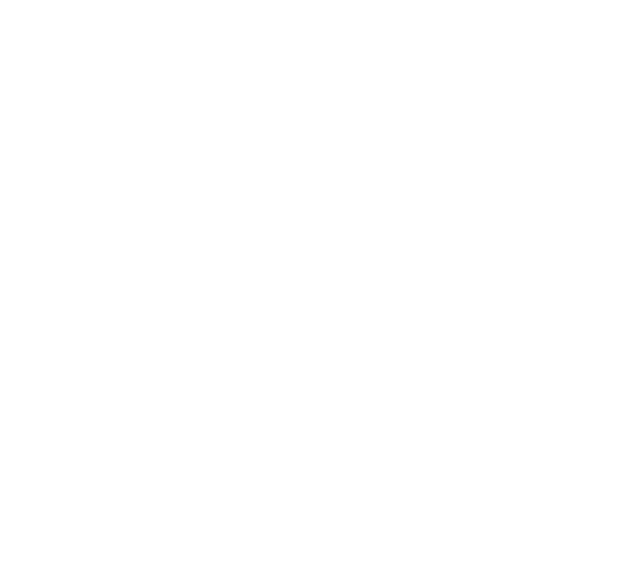
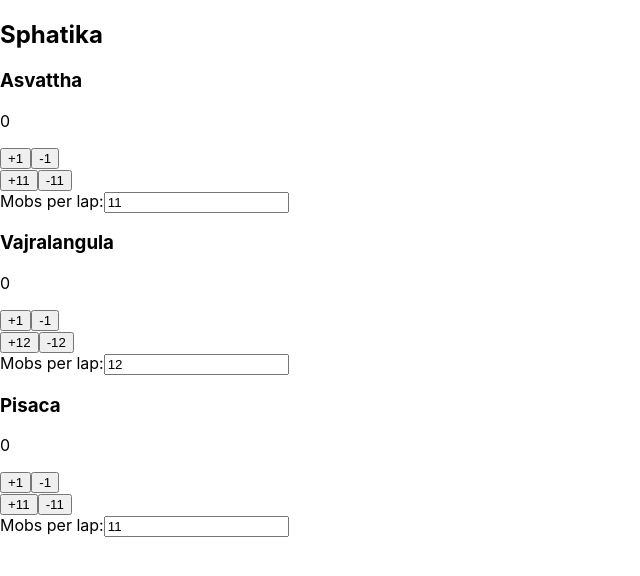
Before and after one commit to MattKeane/ffxiv-kcs-counter-front, a React (Create React App) app: page /sphatika in a window 1280 px wide. Before the commit this address had no page. Shown: the top 576 px of the page, without its empty margins (0-640 px from the left). Built offline with nearby package versions, Linux system fonts and the light colour scheme.

Commit message:
adds sphatika page

```diff
--- a/src/App.js
+++ b/src/App.js
@@ -1,6 +1,7 @@
 import { Routes, Route } from 'react-router-dom';
 
 import Home from './pages/Home';
+import Sphatika from './pages/Sphatika';
 
 import './App.css';
 
@@ -9,6 +10,7 @@
     <>
       <Routes>
         <Route path="/" element={<Home />} />
+        <Route path="/sphatika" element={<Sphatika />} />
       </Routes>
     </>
   );
--- /dev/null
+++ b/src/pages/Sphatika/index.js
@@ -0,0 +1,32 @@
+import MobCounter from '../../components/MobCounter';
+
+export default function Sphatika() {
+    const mobs = [
+        {
+            name: 'Asvattha',
+            defaultLap: 11,
+        },
+        {
+            name: 'Vajralangula',
+            defaultLap: 12,
+        },
+        {
+            name: 'Pisaca',
+            defaultLap: 11,
+        },
+    ];
+
+    const mobCounters = mobs.map(mob => (
+        <MobCounter
+            name={ mob.name }
+            defaultLap={ mob.defaultLap }
+        />)
+    );
+
+    return (
+        <>
+            <h2>Sphatika</h2>
+            { mobCounters }
+        </>
+    );
+}
```
